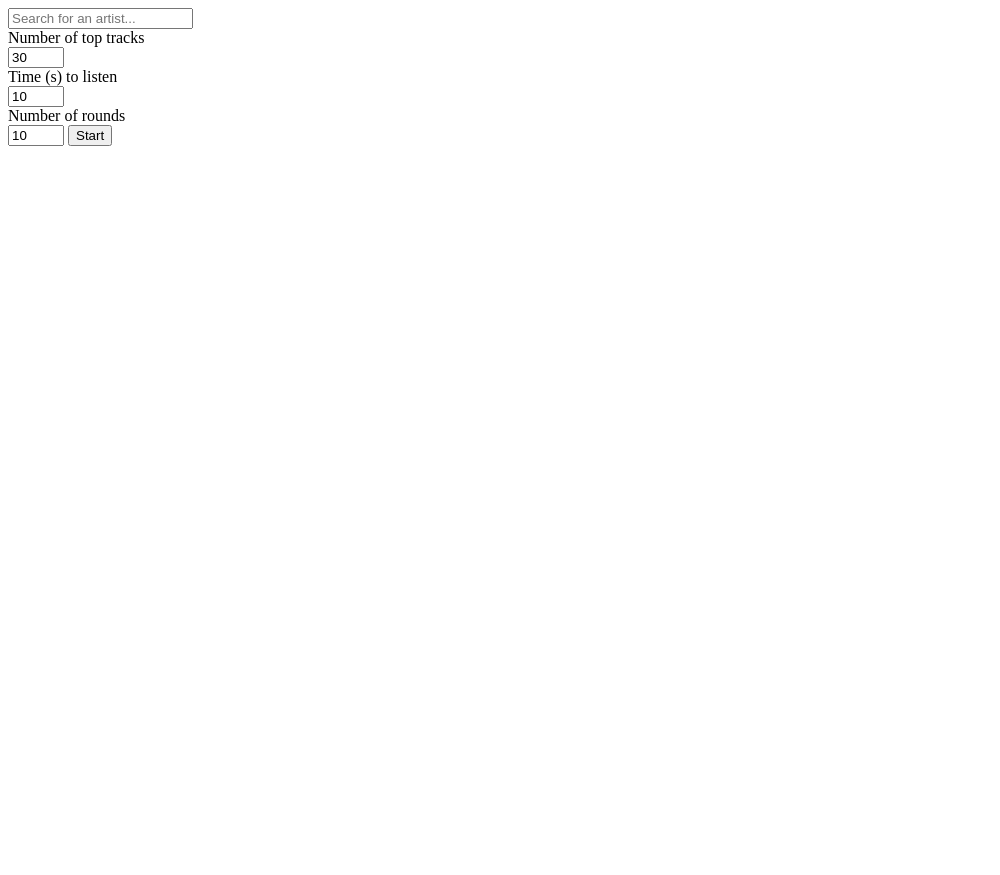
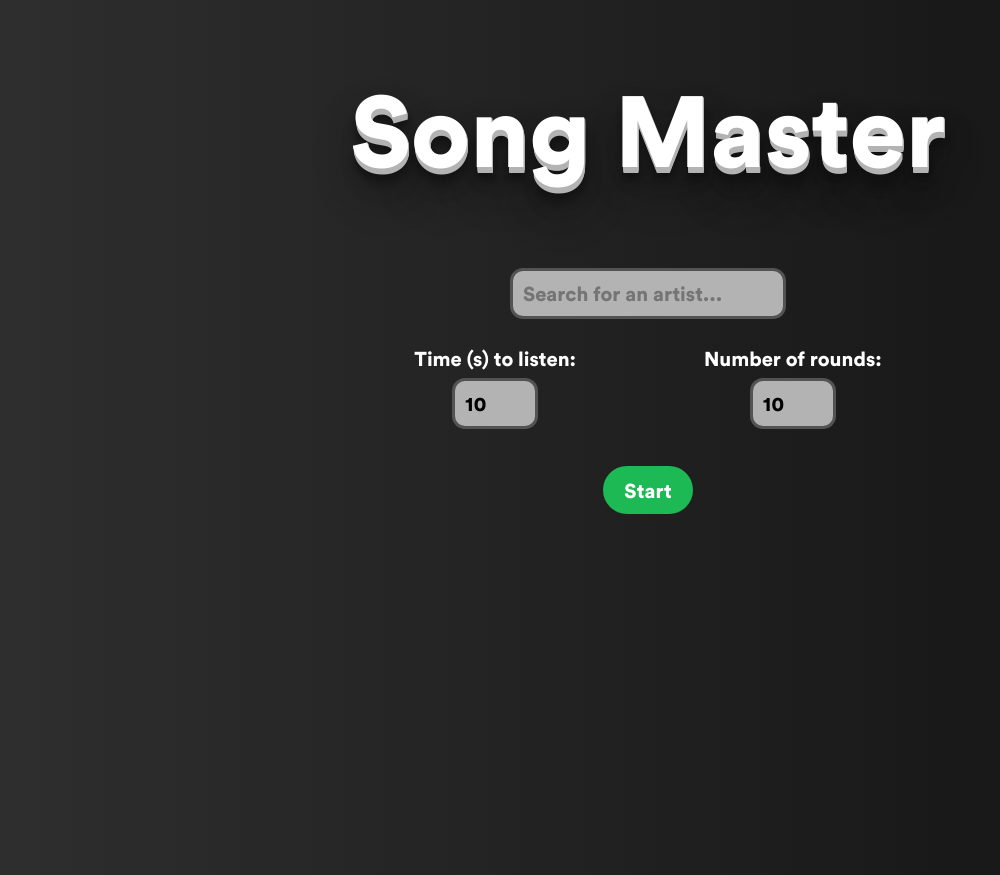
Before and after one commit to TLevi74/songmaster, a website: page index.html in a window 1280 px wide. Both pictures are taken after a click on the button "Start". Shown: the whole page, without its empty margins (0-1000 px from the left). Before the commit the page ends 800 px from the top, so only its background shows below. Drawn offline with Linux system fonts and the light colour scheme; no server answers.

Commit message:
styling 1/2

```diff
--- a/index.html
+++ b/index.html
@@ -3,23 +3,30 @@
 <head>
     <meta charset="UTF-8">
     <meta name="viewport" content="width=device-width, initial-scale=1.0">
-    <title>SongMaster</title>
+    <title>Song Master</title>
+    <link rel="stylesheet" href="style.css">
 </head>
 <body>
-    <input type="text" id="search-input" placeholder="Search for an artist...">
+    <h1>Song Master</h1>
+    <input type="text" autocomplete="off" id="search-input" placeholder="Search for an artist...">
     <div id="search-results"></div>
-    <div>Number of top tracks</div>
-    <input type="number" id="top-track-number" value="30" min="10" max="50" step="5">
-    <div>Time (s) to listen</div>
-    <input type="number" id="time-number" value="10" min="1" max="30">
-    <div>Number of rounds</div>
-    <input type="number" id="round-number" value="10" min="1" max="30">
-    <button id="start-button">Start</button>
+    <div class="input-container">
+        <div class="input-box">
+            <div>Time (s) to listen:</div>
+            <input type="number" id="time-number" value="10" min="1" max="30">
+        </div>
+        <div class="input-box">
+            <div>Number of rounds:</div>
+            <input type="number" id="round-number" value="10" min="1" max="30">
+        </div>
+    </div>
+
+  <button id="start-button">Start</button>
 
     <div id="game-overlay">
         <button id="back-button">Back</button>
-        <div id="game-content" style="overflow:scroll; height:100%; width:100%; display:flex; flex-direction:column; align-items:center;">
-            <p id="tracklist-test">tracks</p>
+        <div id="game-content" style="overflow:scroll; height:100%; width:100%; display:flex; flex-direction:column; align-items:center; margin-top: 30vh;">
+            <!--<p id="tracklist-test">tracks</p>-->
             <p id="round-number-p">0</p>
             <p id="correct-p">0/0 correct</p>
 
@@ -29,7 +36,7 @@
 
             <button id="next-button">Next</button>
         </div>
-        <div id="game-over" style="display:none; overflow:scroll; height: 100%; width: 100%; display: flex; flex-direction:column; align-items: center;">
+        <div id="game-over" style="display:none; overflow:scroll; height: 100%; width: 100%; flex-direction: column; align-items: center; margin-top: 30vh;">
             <p>Game Over!</p>
             <p id="score">0/0 correct</p>
             <button id="restart-button">Restart</button>
@@ -75,7 +82,8 @@
                         const artistDiv = document.createElement("div");
                         artistDiv.style.display = "flex";
                         artistDiv.style.alignItems = "center";
-                        artistDiv.style.marginBottom = "10px";
+                        artistDiv.style.padding = "10px";
+                        artistDiv.style.borderRadius = "10px";
                         artistDiv.setAttribute("data-artist-id", artist.id);
 
                         const artistImage = document.createElement("img");
@@ -130,7 +138,7 @@
 
         document.getElementById("game-overlay").style.display = "none";
         let selectedArtistId = "";
-        let selectedTopTrackNumber = 0;
+        //let selectedTopTrackNumber = 0;
         let selectedTime = 0;
         let selectedRoundNumber = 0;
 
@@ -154,13 +162,13 @@
         document.getElementById("search-results").addEventListener("mouseover", function(event) {
             if(!(event.target.closest("div").id === "search-results") && (selectedArtistId === "")) {
                 event.target.style.cursor = "pointer";
-                event.target.closest("div").style.backgroundColor = "lightgray";
+                event.target.closest("div").style.backgroundColor = "#121212";
             }else {
                 event.target.style.cursor = "default";
             }
         });
         document.getElementById("search-results").addEventListener("mouseout", function(event) {
-            event.target.closest("div").style.backgroundColor = "white";
+            event.target.closest("div").style.backgroundColor = "transparent";
         });
         document.addEventListener("click", function(event) {
             if(!(document.getElementById("search-results").onmouseover) && (selectedArtistId === "")) {
@@ -170,7 +178,7 @@
         });
 
         //number input min and max values:
-        document.getElementById("top-track-number").addEventListener("blur", function(event) {
+        /*document.getElementById("top-track-number").addEventListener("blur", function(event) {
             if(event.target.value < 10) {
                 event.target.value = 10;
             }else if(event.target.value > 50) {
@@ -179,21 +187,28 @@
             if(event.target.value % 5 !== 0) {
                 event.target.value = Math.round(event.target.value / 5) * 5;
             }
-        });
+        });*/
         document.getElementById("time-number").addEventListener("input", function(event) {
-            if(event.target.value < 1) {
-                event.target.value = 1;
-            }else if(event.target.value > 30) {
+            if(event.target.value > 30) {
                 event.target.value = 30;
             }
         });
         document.getElementById("round-number").addEventListener("input", function(event) {
-            if(event.target.value < 1) {
-                event.target.value = 1;
-            }else if(event.target.value > 30) {
+            if(event.target.value > 30) {
                 event.target.value = 30;
             }
         });
+        document.getElementById("time-number").addEventListener("blur", function(event) {
+            if(event.target.value < 1) {
+                event.target.value = 1;
+            }
+        });
+        document.getElementById("round-number").addEventListener("blur", function(event) {
+            if(event.target.value < 1) {
+                event.target.value = 1;
+            }
+        });
+
         const toptracks = [];
 
         let player;
@@ -216,16 +231,15 @@
         let deviceid = "";
         //start game:
         document.getElementById("start-button").addEventListener("click", function() {
+            if(selectedArtistId === "") {
+                return;
+            };
             document.getElementById("game-content").style.display = "flex";
             document.getElementById("game-over").style.display = "none";
-            selectedTopTrackNumber = document.getElementById("top-track-number").value;
+            //selectedTopTrackNumber = document.getElementById("top-track-number").value;
             selectedTime = document.getElementById("time-number").value;
             selectedRoundNumber = document.getElementById("round-number").value;
 
-            if(selectedArtistId === "") {
-                alert("Please select an artist!");
-                return;
-            };
             const gameoverlay = document.getElementById("game-overlay");
             gameoverlay.style.display = "flex";
             gameoverlay.style.justifyContent = "center";
@@ -244,7 +258,7 @@
 
             getTopTracks().then(tracks => {
                 toptracks.push(...tracks);
-                document.getElementById("tracklist-test").textContent = toptracks.length;
+                //document.getElementById("tracklist-test").textContent = toptracks.length;
                 initializePlayer().then(device_id => {
                     deviceid = device_id;
                     playTrack();
@@ -282,6 +296,10 @@
             document.getElementById("option-1").disabled = false;
             document.getElementById("option-2").disabled = false;
             document.getElementById("option-3").disabled = false;
+            document.getElementById("option-1").classList.remove("disabled");
+            document.getElementById("option-2").classList.remove("disabled");
+            document.getElementById("option-3").classList.remove("disabled");
+            document.getElementById("next-button").classList.add("disabled");
             document.getElementById("next-button").disabled = true;
             document.getElementById("option-1").textContent = options[0].name;
             document.getElementById("option-2").textContent = options[1].name;
@@ -347,6 +365,10 @@
             document.getElementById("option-1").disabled = true;
             document.getElementById("option-2").disabled = true;
             document.getElementById("option-3").disabled = true;
+            document.getElementById("option-1").classList.add("disabled");
+            document.getElementById("option-2").classList.add("disabled");
+            document.getElementById("option-3").classList.add("disabled");
+            document.getElementById("next-button").classList.remove("disabled");
             document.getElementById("next-button").disabled = false;
         });
 
@@ -380,6 +402,10 @@
             document.getElementById("option-1").disabled = true;
             document.getElementById("option-2").disabled = true;
             document.getElementById("option-3").disabled = true;
+            document.getElementById("option-1").classList.add("disabled");
+            document.getElementById("option-2").classList.add("disabled");
+            document.getElementById("option-3").classList.add("disabled");
+            document.getElementById("next-button").classList.remove("disabled");
             document.getElementById("next-button").disabled = false;
         });
 
@@ -413,6 +439,10 @@
             document.getElementById("option-1").disabled = true;
             document.getElementById("option-2").disabled = true;
             document.getElementById("option-3").disabled = true;
+            document.getElementById("option-1").classList.add("disabled");
+            document.getElementById("option-2").classList.add("disabled");
+            document.getElementById("option-3").classList.add("disabled");
+            document.getElementById("next-button").classList.remove("disabled");
             document.getElementById("next-button").disabled = false;
         });
 
--- a/style.css
+++ b/style.css
@@ -0,0 +1,97 @@
+body {
+    background: rgb(46,46,46);
+    background: linear-gradient(90deg, rgba(46,46,46,1) 0%, rgba(18,18,18,1) 100%);
+    display: absolute;
+    justify-content: center;
+    align-items: center;
+    text-align: center;
+    width: 100vw;
+    height: 100vh;
+    margin: 10;
+    font-family: circular-black;
+    color: white;
+    font-size: 20px;
+}
+@font-face {
+    font-family: 'Circular-Black';
+    src: url(circular-black.ttf);
+}
+h1 {
+    font-size: 5em;
+    margin: 10;
+    text-shadow: 1px 1px 0px #b3b3b3,
+               1px 2px 0px #b3b3b3,
+               1px 3px 0px #b3b3b3,
+               1px 4px 0px #b3b3b3,
+               1px 5px 0px #b3b3b3,
+               1px 6px 0px #b3b3b3,
+               1px 10px 5px rgba(16, 16, 16, 0.5),
+               1px 15px 10px rgba(16, 16, 16, 0.4),
+               1px 20px 30px rgba(16, 16, 16, 0.3),
+               1px 25px 50px rgba(16, 16, 16, 0.2);
+    margin-left: auto;
+    margin-right: auto;
+}
+
+input{
+    box-shadow:  #535353 0 0 0 3px;
+    border: 0;
+    background: #b3b3b3;
+    position: relative;
+    border-radius: 10px;
+    padding: 10px 10px;
+    color: rgb(0, 0, 0);
+    font-size: 20px;
+    transition: all .2s ease;
+    font-family: circular-black;
+    margin: 10px;
+
+}
+input:hover{
+    background-color: #d1d1d1;
+    box-shadow: #1db954 0 0 0 3px;
+}
+input:focus{
+    background: #e8e8e8;
+    outline: 0;
+    box-shadow: #1db954 0 0 0 4px;
+}
+button{
+    outline: none;
+    cursor: pointer;
+    font-size: 20px;
+    border-radius: 500px;
+    transition-duration: .3s;
+    border: 1px solid transparent;
+    font-weight: 700;
+    text-align: center;
+    padding: 0 20px;
+    color: #fff;
+    background-color: #1db954;
+    height: 48px;
+    font-family: circular-black;
+    margin: 10px;
+}
+button:not(.disabled):active{
+    transform: scale(0.9) !important;
+}
+button:not(.disabled):hover{
+    transform: scale(1.04);
+    background-color: #21e065;
+}
+.input-container {
+    display: flex;
+    justify-content: center;
+    gap: 10vw;
+    margin: 20px 20px;
+}
+#search-results{
+    display: block;
+    justify-content: center;
+    align-items: left;
+    flex-direction: column;
+    margin: auto;
+    width: 15%;
+    text-align: left;
+    min-width: 250px;
+}
```
Also changed, not shown: circular-black.ttf (added).
